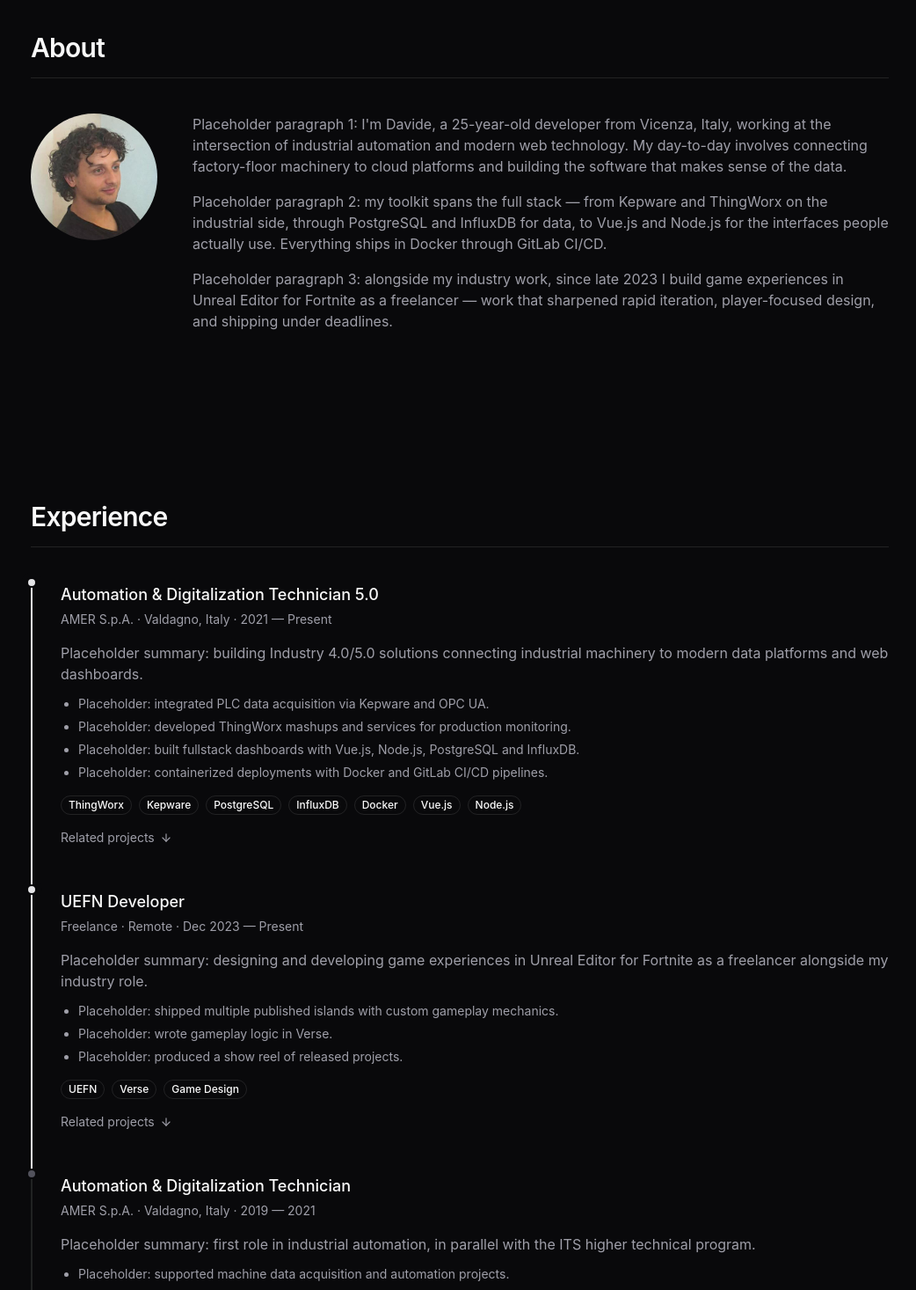
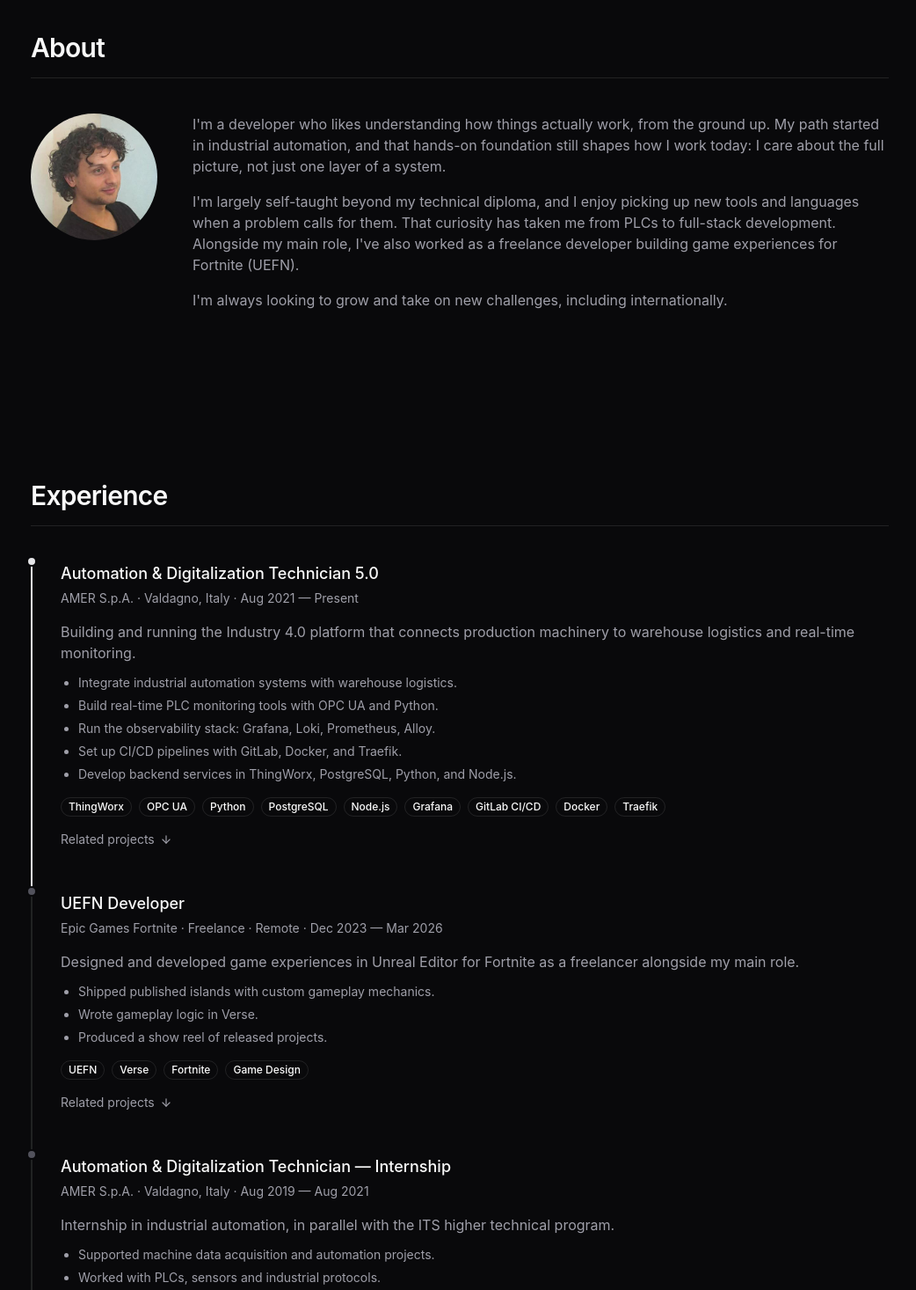
Before and after one commit to dzerk11/portfolio, a Vue app: page / in a window 1280 px wide. Shown: the part 860-2326 px from the top of the page at 88% size, without its empty margins (117-1159 px from the left). Built offline with nearby package versions, Linux system fonts and the light colour scheme.

Commit message:
Update about me summary

```diff
--- a/index.html
+++ b/index.html
@@ -4,12 +4,12 @@
     <meta charset="UTF-8" />
     <link rel="icon" type="image/svg+xml" href="/favicon.svg" />
     <meta name="viewport" content="width=device-width, initial-scale=1.0" />
-    <title>Davide Zattra — Automation, IoT & Fullstack Developer</title>
+    <title>Davide Zattra — Industrial IoT Platform Engineer & Full-Stack Developer</title>
     <meta
       name="description"
-      content="Portfolio of Davide Zattra — Full-Stack Developer & Industrial Automation Engineer from Vicenza, Italy. ThingWorx, Kepware, Vue.js, Node.js, and freelance UEFN developer."
+      content="Portfolio of Davide Zattra — Industrial IoT Platform Engineer & Full-Stack Developer from Vicenza, Italy. ThingWorx, OPC UA, Grafana, Vue.js, Node.js, and UEFN game development."
     />
-    <meta property="og:title" content="Davide Zattra — Automation, IoT & Fullstack Developer" />
+    <meta property="og:title" content="Davide Zattra — Industrial IoT Platform Engineer & Full-Stack Developer" />
     <meta
       property="og:description"
       content="Industry 4.0 and fullstack development portfolio. ThingWorx, Kepware, Docker, Vue.js, Node.js, UEFN."
--- a/src/components/sections/AboutSection.vue
+++ b/src/components/sections/AboutSection.vue
@@ -18,23 +18,21 @@ import { asset } from '@/lib/utils'
 
         <div class="space-y-4 text-muted-foreground">
           <p>
-            Placeholder paragraph 1: I'm Davide, a 25-year-old developer from
-            Vicenza, Italy, working at the intersection of industrial automation
-            and modern web technology. My day-to-day involves connecting
-            factory-floor machinery to cloud platforms and building the software
-            that makes sense of the data.
+            I'm a developer who likes understanding how things actually work,
+            from the ground up. My path started in industrial automation, and
+            that hands-on foundation still shapes how I work today: I care about
+            the full picture, not just one layer of a system.
           </p>
           <p>
-            Placeholder paragraph 2: my toolkit spans the full stack — from Kepware
-            and ThingWorx on the industrial side, through PostgreSQL and InfluxDB
-            for data, to Vue.js and Node.js for the interfaces people actually use.
-            Everything ships in Docker through GitLab CI/CD.
+            I'm largely self-taught beyond my technical diploma, and I enjoy
+            picking up new tools and languages when a problem calls for them.
+            That curiosity has taken me from PLCs to full-stack development.
+            Alongside my main role, I've also worked as a freelance developer
+            building game experiences for Fortnite (UEFN).
           </p>
           <p>
-            Placeholder paragraph 3: alongside my industry work, since late 2023
-            I build game experiences in Unreal Editor for Fortnite as a
-            freelancer — work that sharpened rapid iteration, player-focused
-            design, and shipping under deadlines.
+            I'm always looking to grow and take on new challenges, including
+            internationally.
           </p>
         </div>
       </div>
--- a/src/components/sections/HeroSection.vue
+++ b/src/components/sections/HeroSection.vue
@@ -26,12 +26,12 @@ import { asset } from '@/lib/utils'
         Davide Zattra
       </h1>
       <p class="mt-4 max-w-2xl text-xl text-muted-foreground sm:text-2xl">
-        Full-Stack Developer &amp; Industrial Automation Engineer
+        Industrial IoT Platform Engineer &amp; Full-Stack Developer
       </p>
       <p class="mt-6 max-w-2xl text-muted-foreground">
-        Placeholder intro: I design and build Industry 4.0 solutions from
-        Vicenza, Italy — from PLC data acquisition to real-time dashboards —
-        and craft game experiences in UEFN as a freelancer.
+        I design and build Industry 4.0 solutions from Vicenza, Italy — from
+        PLC data acquisition to real-time dashboards — with a freelance past
+        crafting game experiences in UEFN.
       </p>
 
       <div class="mt-10 flex flex-wrap items-center gap-3">
--- a/src/data/experience.ts
+++ b/src/data/experience.ts
@@ -43,46 +43,47 @@ export const experiences: Experience[] = [
     role: 'Automation & Digitalization Technician 5.0',
     company: 'AMER S.p.A.',
     location: 'Valdagno, Italy',
-    period: '2021 — Present',
+    period: 'Aug 2021 — Present',
     current: true,
     summary:
-      'Placeholder summary: building Industry 4.0/5.0 solutions connecting industrial machinery to modern data platforms and web dashboards.',
+      'Building and running the Industry 4.0 platform that connects production machinery to warehouse logistics and real-time monitoring.',
     highlights: [
-      'Placeholder: integrated PLC data acquisition via Kepware and OPC UA.',
-      'Placeholder: developed ThingWorx mashups and services for production monitoring.',
-      'Placeholder: built fullstack dashboards with Vue.js, Node.js, PostgreSQL and InfluxDB.',
-      'Placeholder: containerized deployments with Docker and GitLab CI/CD pipelines.',
+      'Integrate industrial automation systems with warehouse logistics.',
+      'Build real-time PLC monitoring tools with OPC UA and Python.',
+      'Run the observability stack: Grafana, Loki, Prometheus, Alloy.',
+      'Set up CI/CD pipelines with GitLab, Docker, and Traefik.',
+      'Develop backend services in ThingWorx, PostgreSQL, Python, and Node.js.',
     ],
-    tags: ['ThingWorx', 'Kepware', 'PostgreSQL', 'InfluxDB', 'Docker', 'Vue.js', 'Node.js'],
+    tags: ['ThingWorx', 'OPC UA', 'Python', 'PostgreSQL', 'Node.js', 'Grafana', 'GitLab CI/CD', 'Docker', 'Traefik'],
     relatedAnchor: '#projects',
   },
   {
     role: 'UEFN Developer',
-    company: 'Freelance',
+    company: 'Epic Games Fortnite · Freelance',
     location: 'Remote',
-    period: 'Dec 2023 — Present',
-    current: true,
+    period: 'Dec 2023 — Mar 2026',
+    current: false,
     summary:
-      'Placeholder summary: designing and developing game experiences in Unreal Editor for Fortnite as a freelancer alongside my industry role.',
+      'Designed and developed game experiences in Unreal Editor for Fortnite as a freelancer alongside my main role.',
     highlights: [
-      'Placeholder: shipped multiple published islands with custom gameplay mechanics.',
-      'Placeholder: wrote gameplay logic in Verse.',
-      'Placeholder: produced a show reel of released projects.',
+      'Shipped published islands with custom gameplay mechanics.',
+      'Wrote gameplay logic in Verse.',
+      'Produced a show reel of released projects.',
     ],
-    tags: ['UEFN', 'Verse', 'Game Design'],
+    tags: ['UEFN', 'Verse', 'Fortnite', 'Game Design'],
     relatedAnchor: '#projects',
   },
   {
-    role: 'Automation & Digitalization Technician',
+    role: 'Automation & Digitalization Technician — Internship',
     company: 'AMER S.p.A.',
     location: 'Valdagno, Italy',
-    period: '2019 — 2021',
+    period: 'Aug 2019 — Aug 2021',
     current: false,
     summary:
-      'Placeholder summary: first role in industrial automation, in parallel with the ITS higher technical program.',
+      'Internship in industrial automation, in parallel with the ITS higher technical program.',
     highlights: [
-      'Placeholder: supported machine data acquisition and automation projects.',
-      'Placeholder: worked with PLCs, sensors and industrial protocols.',
+      'Supported machine data acquisition and automation projects.',
+      'Worked with PLCs, sensors and industrial protocols.',
     ],
     tags: ['Industry 4.0', 'PLC', 'OPC UA'],
   },
--- a/src/data/projects.ts
+++ b/src/data/projects.ts
@@ -36,4 +36,11 @@ export const projects: Project[] = [
     image: asset('images/project-placeholder-2.svg'),
     link: '#',
   },
+  {
+    title: 'MT5 Trading Analytics Dashboard',
+    description:
+      'Personal project: converted a trading strategy into a custom MQL5 indicator, then built a bot streaming live trade and account data from MetaTrader 5 into Node-RED flows, feeding a real-time Vue.js dashboard shared with a small group of users.',
+    tags: ['MQL5', 'Node-RED', 'Vue.js', 'Node.js'],
+    image: asset('images/trading-dashboard-placeholder.svg'),
+  },
 ]
--- a/src/data/skills.ts
+++ b/src/data/skills.ts
@@ -13,8 +13,8 @@ export const skillGroups: SkillGroup[] = [
     skills: ['PostgreSQL', 'InfluxDB'],
   },
   {
-    label: 'DevOps',
-    skills: ['Docker', 'GitLab CI/CD'],
+    label: 'DevOps & Observability',
+    skills: ['Docker', 'GitLab CI/CD', 'Traefik', 'Grafana', 'Prometheus', 'Loki'],
   },
   {
     label: 'Languages',
```
Also changed, not shown: public/images/trading-dashboard-placeholder.svg (added).
